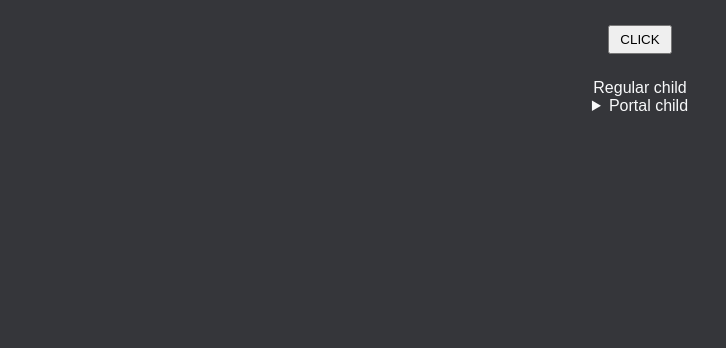
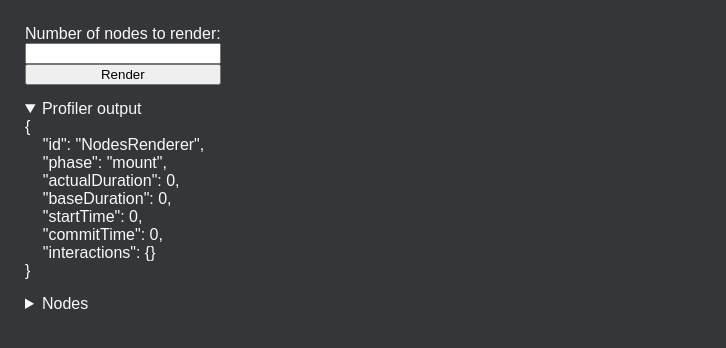
Before and after one commit to ophiryael/react-bits, a React (Create React App) app: page / in a window 1280 px wide. Shown: the top 348 px of the page, without its empty margins (0-726 px from the left). Built offline with nearby package versions, Linux system fonts and the light colour scheme.

Commit message:
Add profiler api output demo

```diff
--- a/src/index.tsx
+++ b/src/index.tsx
@@ -1,6 +1,6 @@
 import React from 'react';
 import ReactDOM from 'react-dom';
 import './index.css';
-import { ParentContainer } from './child-to-sibling-child-portal/ParentContainer';
+import { ProfilerApiOutput } from './profiler-api-output/ProfilerApiOutput';
 
-ReactDOM.render(<ParentContainer />, document.getElementById('root'));
+ReactDOM.render(<ProfilerApiOutput />, document.getElementById('root'));
--- /dev/null
+++ b/src/profiler-api-output/NodesToRenderForm.tsx
@@ -0,0 +1,29 @@
+import React, { useRef } from 'react';
+import styled from 'styled-components';
+
+interface Props {
+  setNumOfNodesToRender: (numOfNodesToRender: number | null) => void;
+}
+
+const Form = styled('form')`
+  display: flex;
+  flex-direction: column;
+  width: fit-content;
+`;
+
+export const NodesToRenderForm: React.FC<Props> = ({ setNumOfNodesToRender }) => {
+  const inputRef = useRef<HTMLInputElement | null>(null);
+
+  const handleSubmit = (event: React.FormEvent<HTMLFormElement>): void => {
+    event.preventDefault();
+    setNumOfNodesToRender(inputRef.current ? +inputRef.current.value : null);
+  };
+
+  return (
+    <Form onSubmit={handleSubmit}>
+      <label htmlFor="nodes-count-input">Number of nodes to render:</label>
+      <input ref={inputRef} id="nodes-count-input" type="number" min={1} />
+      <button type="submit">Render</button>
+    </Form>
+  );
+};
--- /dev/null
+++ b/src/profiler-api-output/ProfiledNodesRenderer.tsx
@@ -0,0 +1,36 @@
+import React, { Profiler, ProfilerOnRenderCallback } from 'react';
+import { ProfilerOutput } from './interfaces';
+
+interface Props {
+  numOfNodesToRender: number | null;
+  setProfilerOutput: (profilerOutput: ProfilerOutput) => void;
+}
+
+const orderedProfilerParamNames = [
+  'id',
+  'phase',
+  'actualDuration',
+  'baseDuration',
+  'startTime',
+  'commitTime',
+  'interactions',
+];
+
+export const ProfiledNodesRenderer: React.FC<Props> = React.memo(({ numOfNodesToRender, setProfilerOutput }) => {
+  const handleProfilerEvent: ProfilerOnRenderCallback = (...args) => {
+    const profilerOutput = orderedProfilerParamNames.reduce(
+      (output, paramName, i) => ({ ...output, [paramName]: args[i] }),
+      {} as ProfilerOutput
+    );
+    setProfilerOutput(profilerOutput);
+  };
+
+  return (
+    <Profiler id="NodesRenderer" onRender={handleProfilerEvent}>
+      <details>
+        <summary>Nodes</summary>
+        {numOfNodesToRender && Array.from(Array(numOfNodesToRender), (_, i) => <div key={i}>Node #{i}</div>)}
+      </details>
+    </Profiler>
+  );
+});
--- /dev/null
+++ b/src/profiler-api-output/ProfilerApiOutput.tsx
@@ -0,0 +1,27 @@
+import React, { useState } from 'react';
+import styled from 'styled-components';
+import { ProfilerOutput } from './ProfilerOutput';
+import { NodesToRenderForm } from './NodesToRenderForm';
+import { ProfiledNodesRenderer } from './ProfiledNodesRenderer';
+import { ProfilerOutput as IProfilerOutput } from './interfaces';
+
+const Container = styled('div')`
+  margin: 25px;
+
+  & > *:not(:last-child) {
+    margin-bottom: 15px;
+  }
+`;
+
+export const ProfilerApiOutput: React.FC = () => {
+  const [numOfNodesToRender, setNumOfNodesToRender] = useState<number | null>(null);
+  const [profilerOutput, setProfilerOutput] = useState<IProfilerOutput | null>(null);
+
+  return (
+    <Container>
+      <NodesToRenderForm setNumOfNodesToRender={setNumOfNodesToRender} />
+      {profilerOutput && <ProfilerOutput profilerOutput={profilerOutput} />}
+      <ProfiledNodesRenderer numOfNodesToRender={numOfNodesToRender} setProfilerOutput={setProfilerOutput} />
+    </Container>
+  );
+};
--- /dev/null
+++ b/src/profiler-api-output/ProfilerOutput.tsx
@@ -0,0 +1,18 @@
+import React from 'react';
+import styled from 'styled-components';
+import { ProfilerOutput as IProfilerOutput } from './interfaces';
+
+interface Props {
+  profilerOutput: IProfilerOutput;
+}
+
+const OutputContainer = styled('div')`
+  white-space: pre;
+`;
+
+export const ProfilerOutput: React.FC<Props> = ({ profilerOutput }) => (
+  <details open>
+    <summary>Profiler output</summary>
+    <OutputContainer>{JSON.stringify(profilerOutput, null, 4)}</OutputContainer>
+  </details>
+);
--- /dev/null
+++ b/src/profiler-api-output/interfaces.ts
@@ -0,0 +1,15 @@
+export interface ProfilerOutput {
+  id: string;
+  phase: 'mount' | 'update';
+  actualDuration: number;
+  baseDuration: number;
+  startTime: number;
+  commitTime: number;
+  interactions: Set<SchedulerInteraction>;
+}
+
+interface SchedulerInteraction {
+  id: number;
+  name: string;
+  timestamp: number;
+}
```
